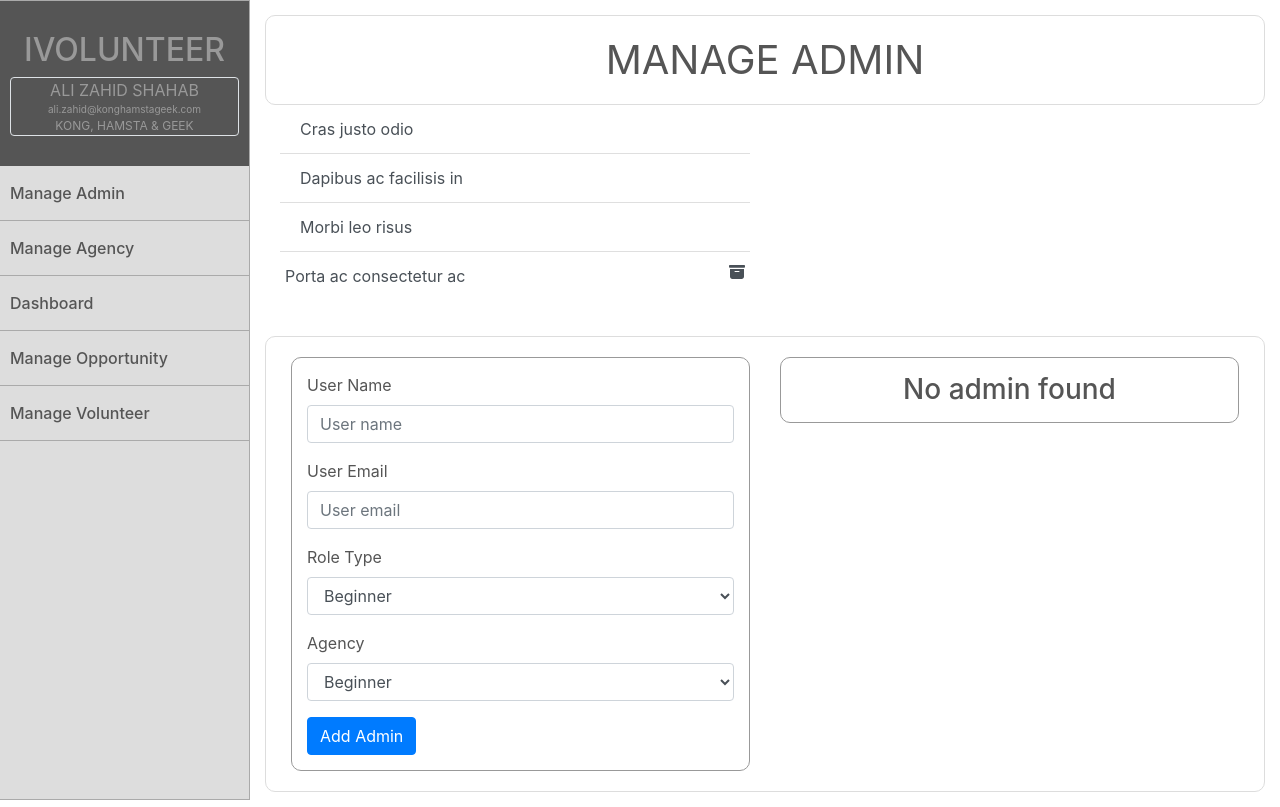
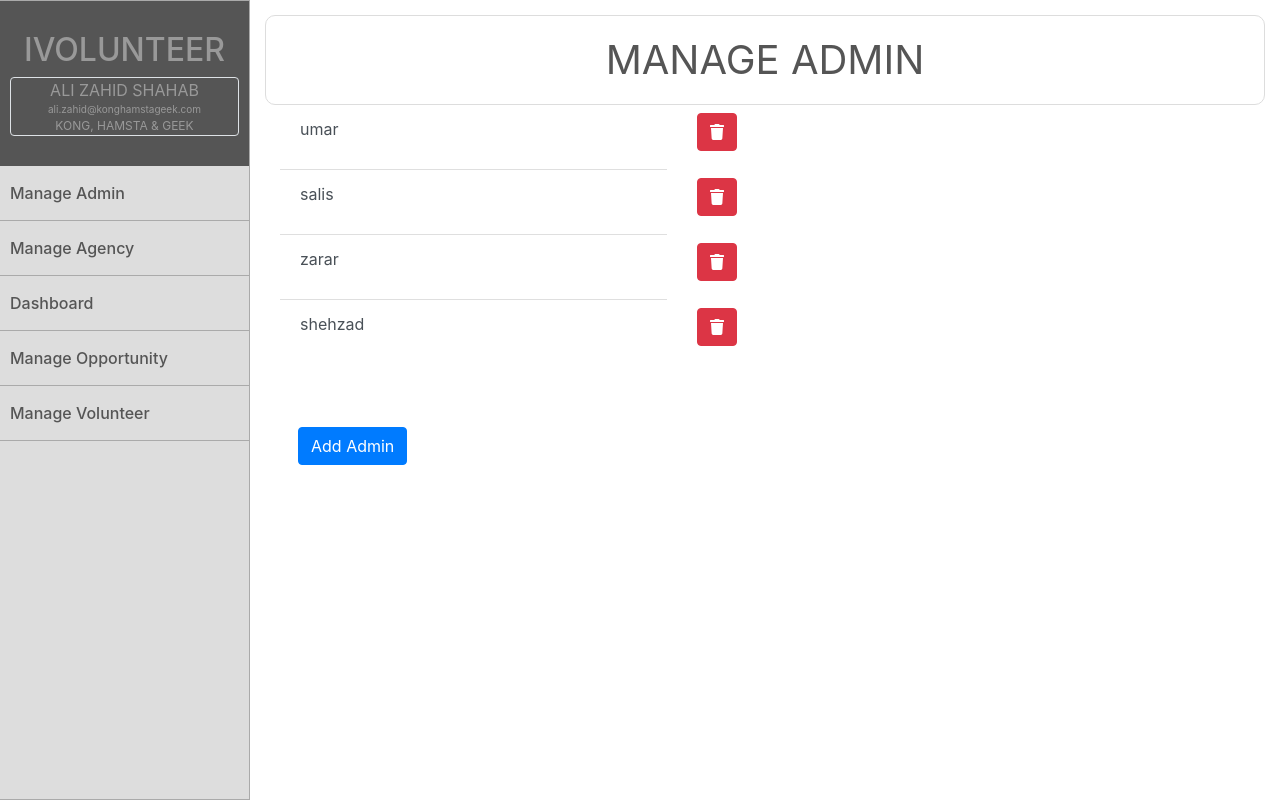
Before and after one commit to umarzahir-zz/console-copy, a React (Create React App) app: page /manageadmin in a window 1280 px wide. Built offline with nearby package versions, Linux system fonts and the light colour scheme.

Commit message:
delte admin from list

```diff
--- a/src/AppRouter.js
+++ b/src/AppRouter.js
@@ -15,6 +15,7 @@ import ImageUpload from "./scenes/ImageUpload/ImageUpload";
 import ForgotPassword from "./scenes/ForgotPassword/index";
 import NewPassword from "./scenes/NewPassword/index";
 import PasswordMsg from "./scenes/PasswordMsg/index";
+import NewAdmin from "./scenes/ManageAdmin/newAdmin";
 import { connect } from "react-redux";
 
 class AppRouter extends Component {
@@ -24,6 +25,7 @@ class AppRouter extends Component {
         <Switch>
           <Route exact path="/register" component={Register} />
           <Route exact path="/login" component={Login} />
+          <Route exact path="/newadmin" component={NewAdmin} />
           <Route exact path="/dashboard" component={AdminDashboard} />
           <Route exact path="/addopportunity" component={AddOpportunity} />
           <Route
--- a/src/scenes/ManageAdmin/index.js
+++ b/src/scenes/ManageAdmin/index.js
@@ -1,18 +1,25 @@
 import React, { Component } from "react";
 import Navigation from "../../components/Navigation/index.js";
+import { FontAwesomeIcon } from '@fortawesome/react-fontawesome'
+import { faTrash } from '@fortawesome/free-solid-svg-icons'
 import { ListGroup, Modal, Button } from "react-bootstrap";
+import { Link } from "react-router-dom";
 
 export default class ManageAdmin extends Component {
-  state = { show: false };
+  state = { show: false , adminName: null};
   handleClose = () => {
     this.setState({ show: false });
   };
-  handleShow = () => {
+  handleShow = (admin) => {
     console.log("handle show clicked");
 
-    this.setState({ show: true });
+    this.setState({ show: true, adminName: admin });
   };
-  handleConfirm = () => {};
+  handleConfirm = () => {
+
+    window.confirm("Are you sure ?");
+
+  };
   render() {
     console.log(this.state.show);
     return (
@@ -31,7 +38,7 @@ export default class ManageAdmin extends Component {
                   {/* model */}
                   <Modal show={this.state.show} onHide={this.handleClose}>
                     <Modal.Header closeButton>
-                      <Modal.Title>{this.props.adminName}</Modal.Title>
+                      <Modal.Title>{this.state.adminName}</Modal.Title>
                     </Modal.Header>
                     <Modal.Body>
                       Woohoo, you're reading this text in a modal!
@@ -44,104 +51,34 @@ export default class ManageAdmin extends Component {
                   </Modal>
                   {/* admin list */}
                   <div className="col-6">
+                  {  ["umar","salis","zarar","shehzad"].map(admin => {
+                    return(
                     <ListGroup variant="flush">
-                      <ListGroup.Item action onClick={this.handleShow}>
-                        Cras justo odio
+                    <div className="row justify-content-between ">
+                      <div className="col-10" >
+                      <ListGroup.Item action onClick={()=>this.handleShow(admin)}>
+                      <p>{admin}</p>
                       </ListGroup.Item>
-                      <ListGroup.Item action onClick={this.handleShow}>
-                        Dapibus ac facilisis in
-                      </ListGroup.Item>
-                      <ListGroup.Item action onClick={this.handleShow}>
-                        Morbi leo risus
-                      </ListGroup.Item>
-
-                      <ListGroup.Item action onClick={this.handleShow}>
-                        <div className="row justify-content-between ">
-                          <p> Porta ac consectetur ac</p>
-
-                          <svg
-                            onClick={this.handleShow}
-                            width="1em"
-                            height="1em"
-                            viewBox="0 0 16 16"
-                            class="bi bi-archive-fill"
-                            fill="currentColor"
-                            xmlns="http://www.w3.org/2000/svg"
-                          >
-                            <path
-                              fill-rule="evenodd"
-                              d="M12.643 15C13.979 15 15 13.845 15 12.5V5H1v7.5C1 13.845 2.021 15 3.357 15h9.286zM6 7a.5.5 0 0 0 0 1h4a.5.5 0 0 0 0-1H6zM.8 1a.8.8 0 0 0-.8.8V3a.8.8 0 0 0 .8.8h14.4A.8.8 0 0 0 16 3V1.8a.8.8 0 0 0-.8-.8H.8z"
-                            />
-                          </svg>
-                        </div>
-                      </ListGroup.Item>
-                    </ListGroup>
-                  </div>
-                  <div className="center-content">
-                    <div className="opportunity-form col-12 p-0">
-                      <div className="row">
-                        <div className="col-6">
-                          <form className="data-form">
-                            {/* <div className="form-group profile-pic d-flex flex-wrap">
-                                                        <label>user name</label>
-                                                        <span className="profilepic-outer">
-                                                            <img src={require('../../images/user.png')} />
-                                                        </span>
-                                                        <button className="btn btn-primary gray-button">upload</button>
-                                                    </div> */}
-                            <div className="form-group">
-                              <label>user name</label>
-                              <input
-                                className="form-control"
-                                type="text"
-                                placeholder="User name"
-                              />
-                            </div>
-                            <div className="form-group">
-                              <label>user email</label>
-                              <input
-                                className="form-control"
-                                type="email"
-                                placeholder="User email"
-                              />
-                            </div>
-                            <div className="form-group">
-                              <label>role type</label>
-                              <select className="form-control">
-                                <option>Beginner</option>
-                                <option>Expert</option>
-                              </select>
-                            </div>
-                            <div className="form-group">
-                              <label>agency</label>
-                              <select className="form-control">
-                                <option>Beginner</option>
-                                <option>Expert</option>
-                              </select>
-                            </div>
-
-                            <button className="btn btn-primary gray-button">
-                              add admin
-                            </button>
-                          </form>
-                        </div>
-                        <div className=" col-6">
-                          <div className="result">
-                            <div className="nofound col-12 p-0">
-                              <h3>No admin found</h3>
-                            </div>
-                          </div>
-                          {/* <ul>
-                                                            <li>
-                                                                <p>Admin</p>
-                                                            </li>
-                                                        </ul> */}
-                        </div>
+                      </div>
+                      <div className="col-2 pt-2 "  >
+                      <button onClick={this.handleConfirm} className="btn btn-danger">
+                      <FontAwesomeIcon icon={faTrash}/>
+                        </button>
                       </div>
                     </div>
+                </ListGroup>)
+                  })}
+
                   </div>
+
                 </div>
               </div>
+              <div className="ml-5 pt-5" >
+              <Link to="/newadmin" className="btn btn-primary">Add Admin</Link>
+
+              </div>
+
+
             </article>
           </div>
         </div>
--- /dev/null
+++ b/src/scenes/ManageAdmin/newAdmin.js
@@ -0,0 +1,64 @@
+import React, { Component } from 'react'
+
+export default class newAdmin extends Component {
+    state={name: null, email: null, rollType: null, agency: null}
+    render() {
+        return (
+
+                <div className="container  mt-5  ">
+                    <div className="row  justify-content-center mx-auto">
+                      <div className="col-6">
+                        <div >
+                          <form className="data-form">
+                            {/* <div className="form-group profile-pic d-flex flex-wrap">
+                                                        <label>user name</label>
+                                                        <span className="profilepic-outer">
+                                                            <img src={require('../../images/user.png')} />
+                                                        </span>
+                                                        <button className="btn btn-primary gray-button">upload</button>
+                                                    </div> */}
+                            <div className="form-group">
+                              <label>user name</label>
+                              <input
+                                className="form-control"
+                                type="text"
+                                placeholder="User name"
+                              />
+                            </div>
+                            <div className="form-group">
+                              <label>user email</label>
+                              <input
+                                className="form-control"
+                                type="email"
+                                placeholder="User email"
+                              />
+                            </div>
+                            <div className="form-group">
+                              <label>role type</label>
+                              <select className="form-control">
+                                <option>Beginner</option>
+                                <option>Expert</option>
+                              </select>
+                            </div>
+                            <div className="form-group">
+                              <label>agency</label>
+                              <select className="form-control">
+                                <option>Beginner</option>
+                                <option>Expert</option>
+                              </select>
+                            </div>
+
+                            <button className="btn btn-primary gray-button">
+                              add admin
+                            </button>
+                          </form>
+                        </div>
+
+                      </div>
+                    </div>
+                  </div>
+
+
+        )
+    }
+}
```
Also changed, not shown: src/components/admin/NewAdminModel.js (added).
